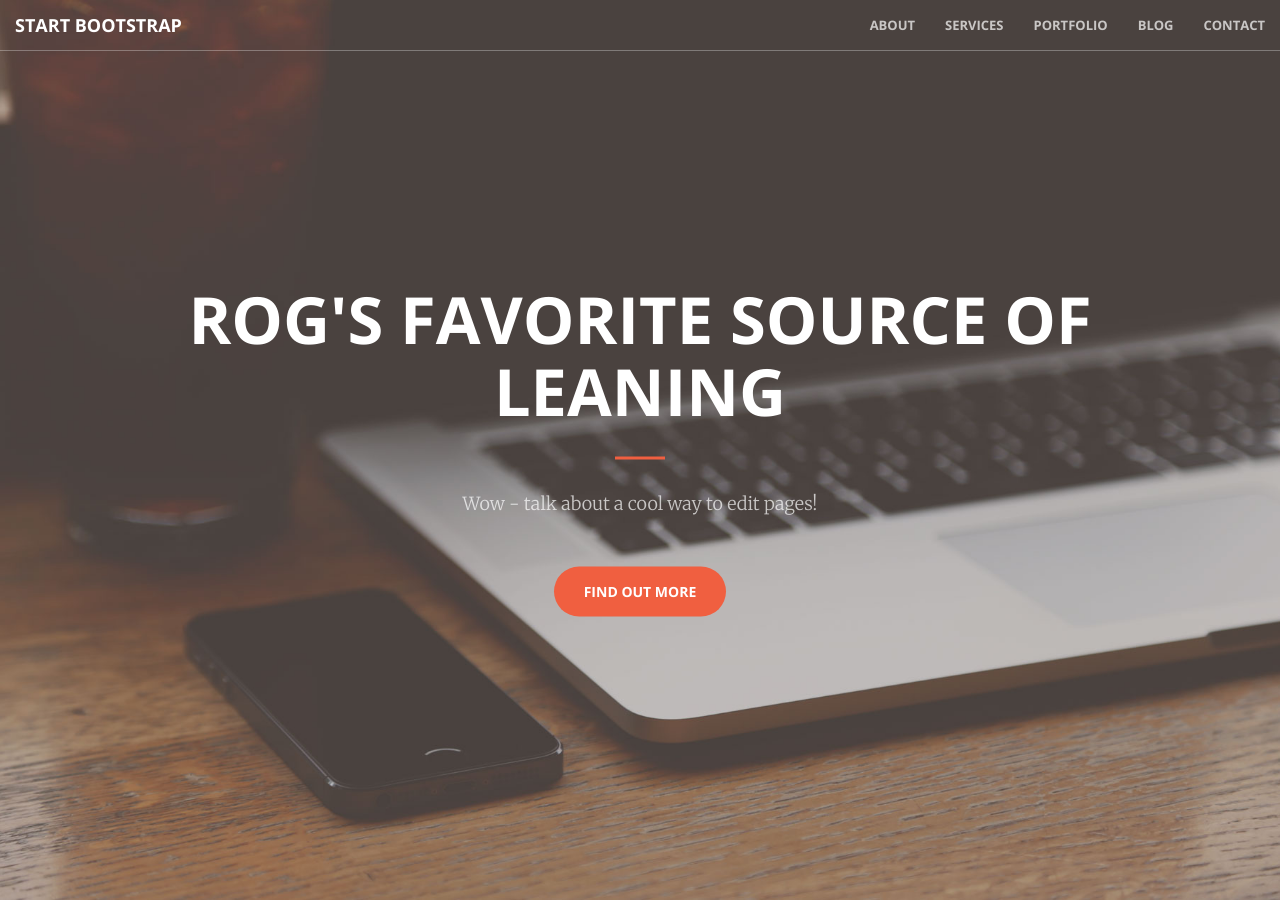
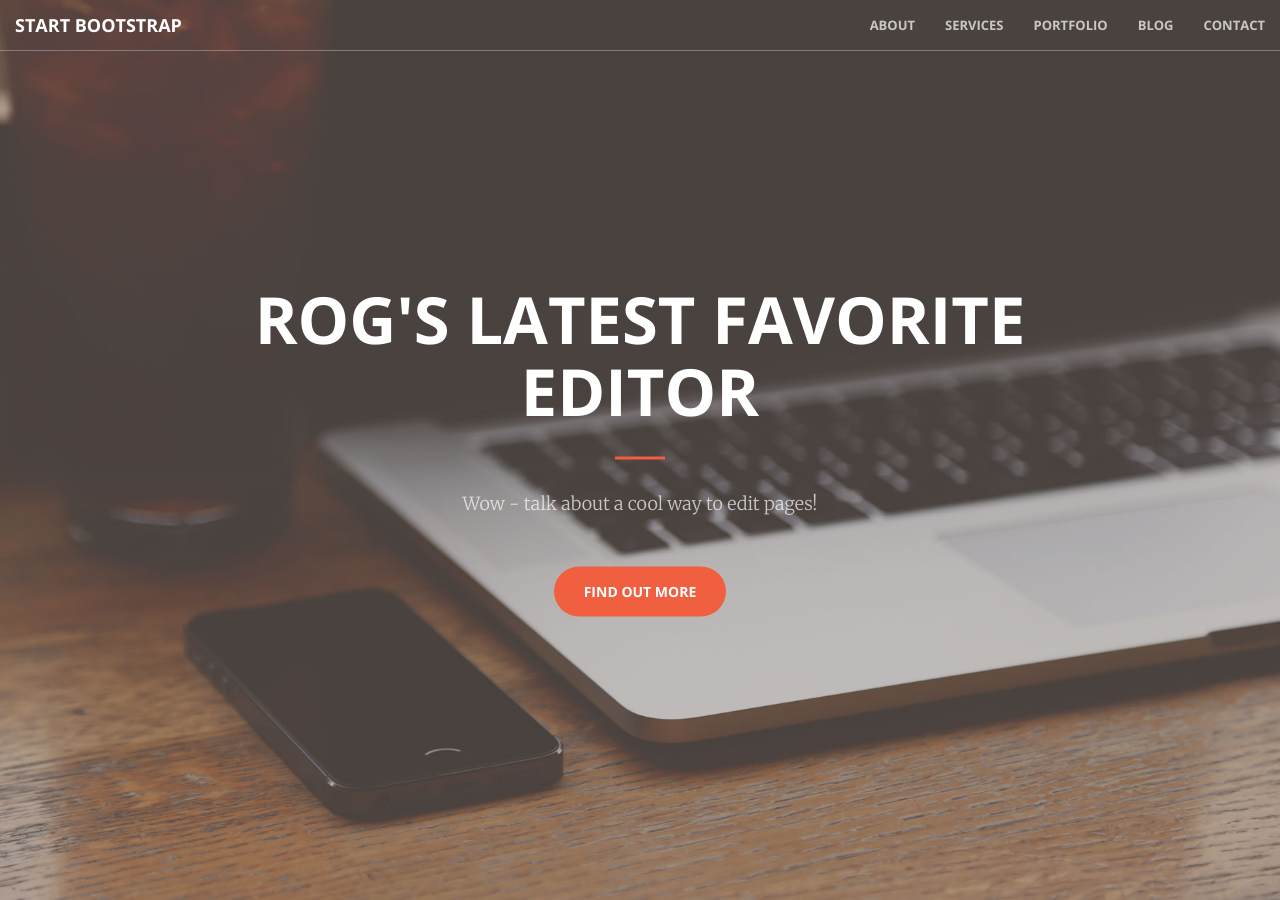
Before and after one commit to thewisebunny/creative, a Jekyll site: the page built from index.html, in a window 1280 px wide and 900 px high. Built offline with Jekyll 4.4.1, drawn with Linux system fonts in a browser that asks for light colours.

Commit message:
Updated '/index.html' via CloudCannon

```diff
--- a/index.html
+++ b/index.html
@@ -6,7 +6,7 @@ title: Home Page
 <header>
         <div class="header-content">
             <div class="header-content-inner">
-                <h1 class="editable">Rog's Favorite Source of Leaning</h1>
+                <h1 class="editable">Rog's latest Favorite EDITOR</h1>
                 <hr />
                 <p class="editable">Wow - talk about a cool way to edit pages!</p>
                 <a href="#about" class="btn btn-primary btn-xl page-scroll">Find Out More</a>
```
